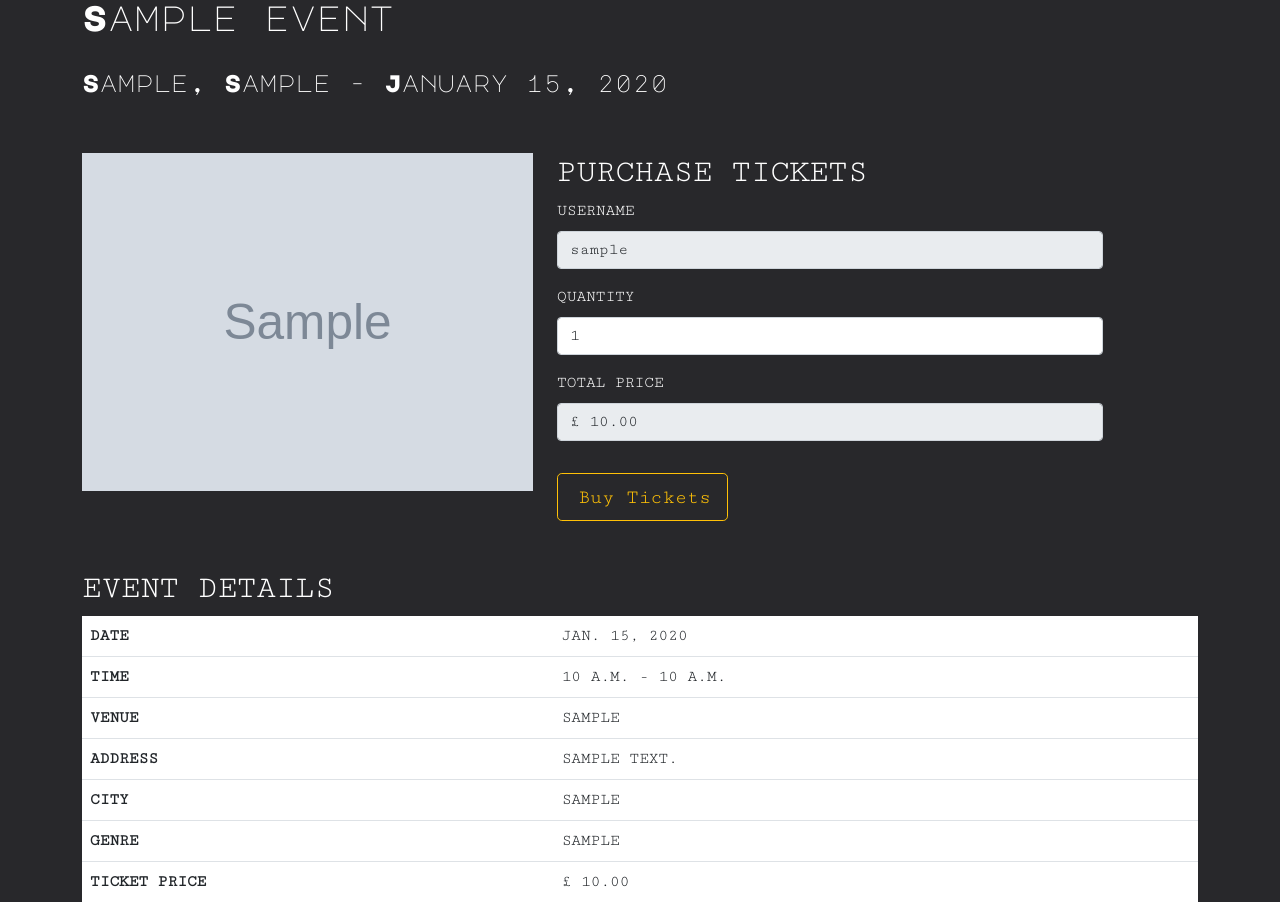
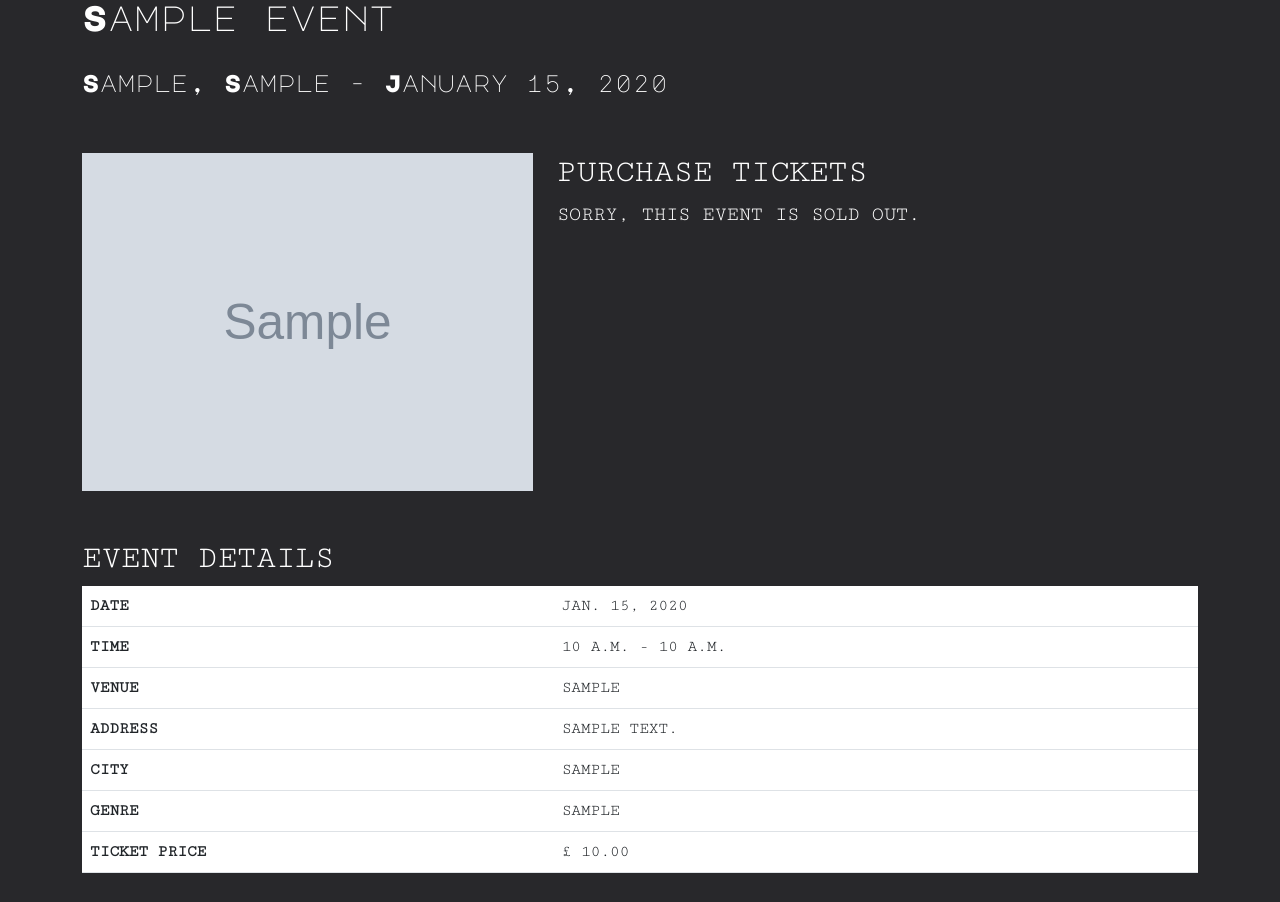
Before and after one commit to parduckids/milestone-project-four, a Django app: page /buy/1/ in a window 1280 px wide. Shown: the part 194-1096 px from the top of the page. Run offline with Django 5.2, Linux system fonts and the light colour scheme; a user stored in the database is signed in; tables that the repository leaves empty hold one stand-in row (values such as "Sample post"); grey boxes marked "Sample" are stand-in pictures.

Commit message:
feat: add max tickets and reamaining tickets functionality

```diff
--- a/event/models.py
+++ b/event/models.py
@@ -58,3 +58,11 @@ class Event(models.Model):
         # if the event is in a different year, return the full date
         else:
             return event_date.strftime('%B %d, %Y')
+
+
+
+    @property
+    def remaining_tickets(self):
+        tickets_bought = self.ticket_set.aggregate(total_quantity=models.Sum('quantity'))
+        total_tickets_bought = tickets_bought['total_quantity'] or 0
+        return self.max_tickets - total_tickets_bought
--- a/tickets/templates/buy_ticket.html
+++ b/tickets/templates/buy_ticket.html
@@ -21,6 +21,7 @@
         <div class="col-md-6">
             <!-- ticket form -->
             <h2>Purchase Tickets</h2>
+            {% if remaining_tickets > 0 %}
             <form method="post">
                 {% csrf_token %}
                 <div class="mb-3">
@@ -42,6 +43,10 @@
                     <span class="bi bi-ticket-fill me-1"></span> Buy Tickets
                 </button>
             </form>
+            <p class="mt-2">There are {{ remaining_tickets }} tickets left for this event.</p>
+            {% else %}
+                <p>Sorry, this event is sold out.</p>
+            {% endif %}
         </div>
 
         <div class="col-md-12">
--- a/tickets/views.py
+++ b/tickets/views.py
@@ -8,22 +8,50 @@ from .forms import TicketPurchaseForm
 
 @login_required
 def buy_ticket(request, event_id):
+    # get the event object based on the provided event_id
     event = get_object_or_404(Event, event_id=event_id)
+
+    # calculate the remaining tickets for the event
+    remaining_tickets = event.remaining_tickets
+
     if request.method == 'POST':
         form = TicketPurchaseForm(request.POST)
+
         if form.is_valid():
-            ticket = form.save(commit=False)
-            ticket.event = event
-            ticket.user = request.user
-            ticket.save()
-            messages.success(request, 'Ticket bought successfully!')
-            return redirect('/')
+            # get the quantity of tickets from the form data
+            ticket_quantity = form.cleaned_data['quantity']
+
+            # check if the requested quantity is available
+            if ticket_quantity <= remaining_tickets:
+                # create a new ticket instance without saving it to the database
+                ticket = form.save(commit=False)
+                ticket.event = event
+                ticket.user = request.user
+                ticket.save()
+
+                # add a success message
+                messages.success(request, 'Ticket bought successfully!')
+
+                # redirect to the home page
+                return redirect('/')
+            else:
+                # add an error message
+                messages.error(request, 'The requested number of tickets exceeds the available tickets.')
         else:
+            # add an error message if the form is not valid
             messages.error(request, 'There was an error with your purchase. Please try again.')
     else:
-        form = TicketPurchaseForm()
-    return render(request, 'buy_ticket.html', {'event': event, 'form': form})
+        # create an empty form instance with the quantity set to 1
+        form = TicketPurchaseForm(initial={'quantity': 1})
 
+    # add context to it
+    context = {
+        'event': event,
+        'form': form,
+        'remaining_tickets': remaining_tickets,
+    }
+
+    return render(request, 'buy_ticket.html', context)
 
 @login_required
 def mytickets(request):
```
